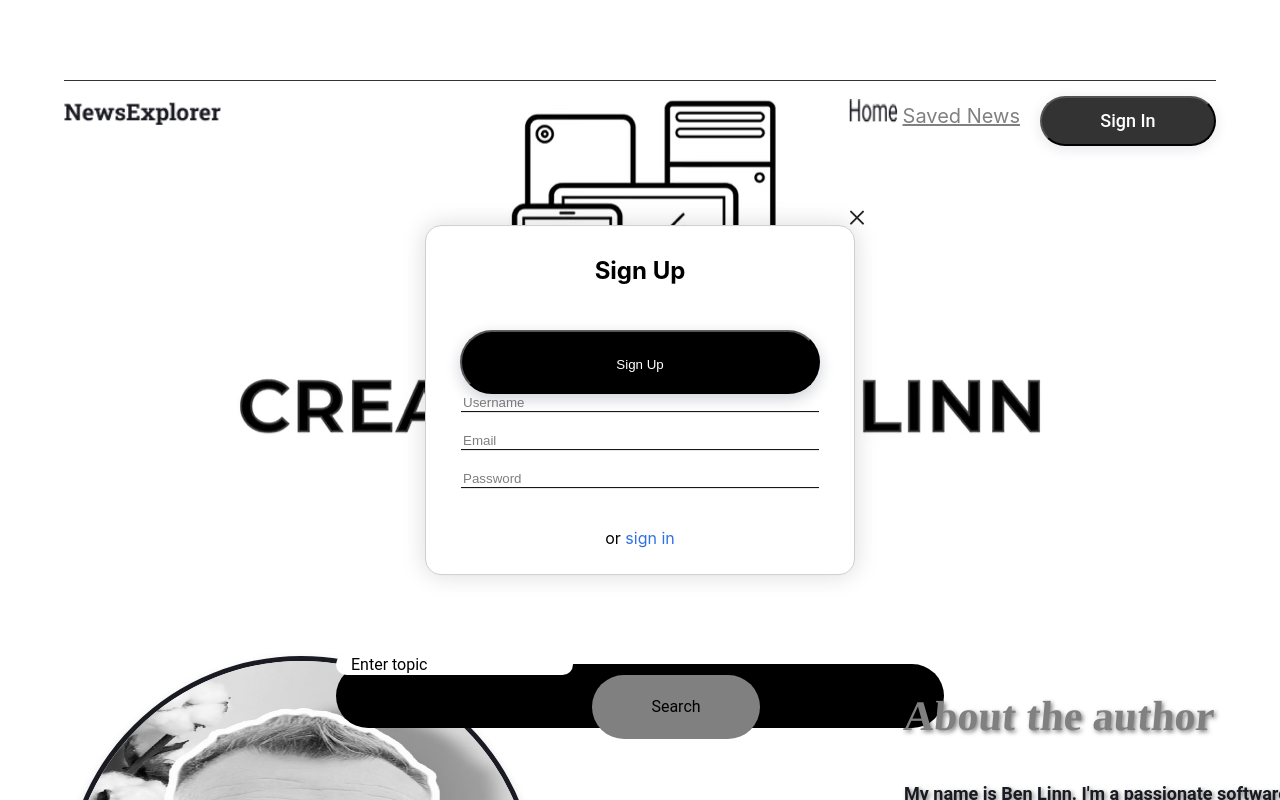
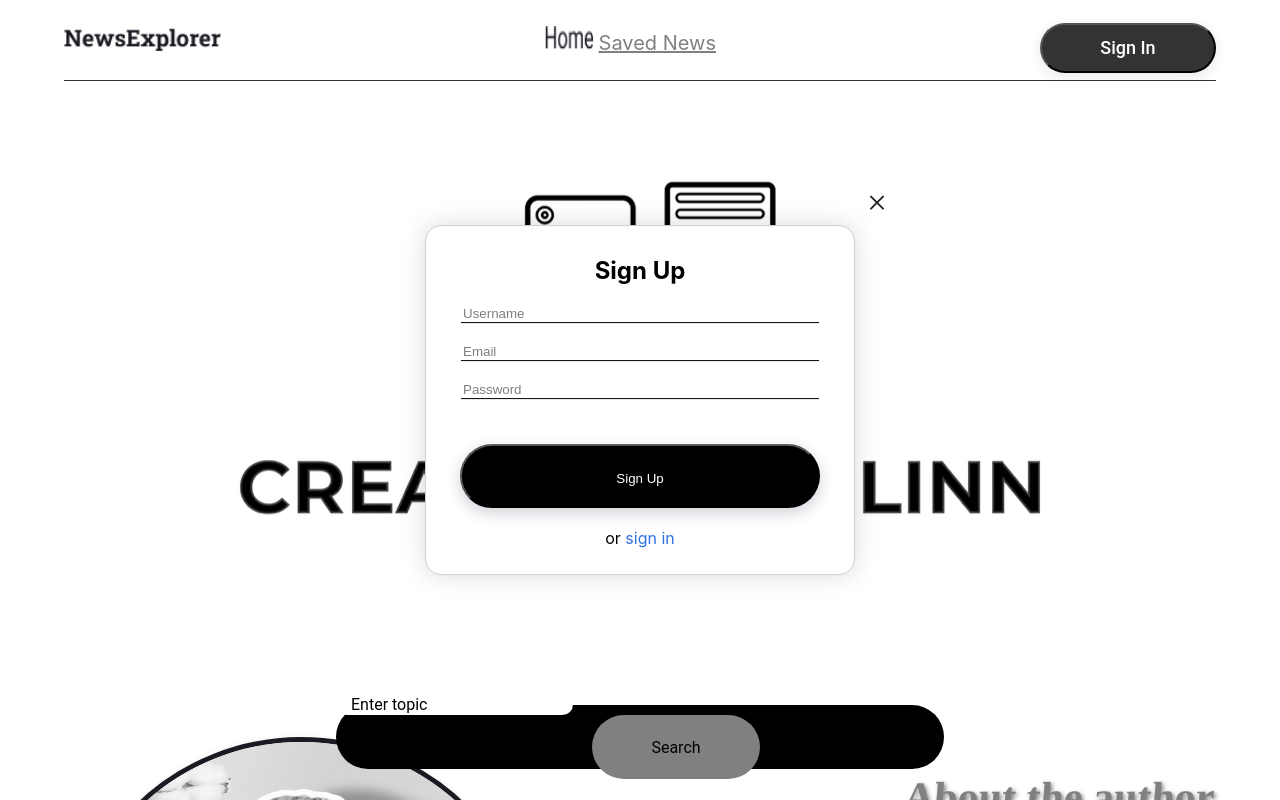
Before and after one commit to blinn26/project-name-frontend, a React (Create React App) app: page /about in a window 1280 px wide. Both pictures are taken after a click on the button "Sign In". Shown: the top 800 px of the page. Built offline with nearby package versions, Linux system fonts and the light colour scheme; no server answers.

Commit message:
save massive changes

```diff
--- a/src/components/App/App.js
+++ b/src/components/App/App.js
@@ -1,3 +1,4 @@
+// App.js
 import React, { useState } from 'react';
 import Main from '../Main/Main';
 import Header from '../Header/Header';
@@ -7,6 +8,7 @@ import About from '../About/About';
 import SignInandUpModal from '../SignInandUpModal/SignInandUpModal';
 import PageClass from '../PageClass/PageClass';
 import { Route, Routes } from 'react-router-dom';
+import Navigation from '../Navigation/Navigation';
 
 function App() {
   const [isModalOpen, setIsModalOpen] = useState(false);
@@ -35,7 +37,8 @@ function App() {
 
   return (
     <PageClass>
-      <Header handleModalOpen={handleModalOpen} />
+      <Navigation handleModalOpen={handleModalOpen} />
+      <Header />
       <Routes>
         <Route path='/' element={<Main />} />
         <Route path='/saved-news' element={<SavedNews />} />
--- a/src/components/Header/Header.css
+++ b/src/components/Header/Header.css
@@ -24,12 +24,7 @@
   justify-content: center;
 }
 
-.header__logo {
-  height: 24px;
-  width: auto;
 
-
-}
 
 .rectangle {
   width: 176px;
@@ -48,11 +43,3 @@
   justify-content: center;
   box-shadow: 0px 3px 14px 0px #0e1a391c;
 }
-
-.header__top-line {
-  height: 80px;
-  width: 100%;
-  border-bottom: 1px solid #333;
-  color: black;
-
-}
--- a/src/components/Header/Header.js
+++ b/src/components/Header/Header.js
@@ -1,23 +1,11 @@
+// Header.js
 import React from 'react';
 import SearchForm from '../SearchForm/SearchForm';
-import Navigation from '../Navigation/Navigation';
-import logo from '../images/NewsExplorer.png';
 import './Header.css';
 
-const Header = ({ onLoginClick, handleSearchSubmit, isLoggedIn, isHomeActive, handleModalOpen }) => {
+const Header = ({ handleSearchSubmit }) => {
   return (
     <header className='header'>
-      <div className='header__top-line'></div> {/* add this line */}
-      <div className='header__top'>
-        <img className='header__logo' src={logo} alt='Logo' />
-
-        <div className='header__navigation'>
-          <Navigation onLoginClick={onLoginClick} isLoggedIn={isLoggedIn} isHomeActive={isHomeActive} />
-          <button className='header__sign-in-button rectangle signIn' onClick={handleModalOpen}>
-            Sign In
-          </button>
-        </div>
-      </div>
       <div className='header__middle'>
         <SearchForm handleSearchSubmit={handleSearchSubmit} />
       </div>
--- a/src/components/ModalWithForm/ModalWithForm.css
+++ b/src/components/ModalWithForm/ModalWithForm.css
@@ -65,8 +65,8 @@
 
 .modal__button-close {
   position: absolute;
-  top: -20px;
-  right: -15px;
+  top: -35px;
+  right: -35px;
   background: url('../images/Cross.svg') center no-repeat;
   width: 24px;
   height: 23px;
--- a/src/components/ModalWithForm/ModalWithForm.js
+++ b/src/components/ModalWithForm/ModalWithForm.js
@@ -1,8 +1,8 @@
 import React from 'react';
 import './ModalWithForm.css';
 
-function ModalWithForm({ title, name, buttonText, onSubmit, children, isOpen, onClose, isValid, additionalClass }) {
-  const buttonClassName = isValid ? 'modal__button-submit modal__button-submit-valid' : 'modal__button-submit';
+function ModalWithForm({ title, name, onSubmit, children, isOpen, onClose, additionalClass }) {
+  'modal__button-submit';
 
   const handleCloseOnOverlayClick = (event) => {
     if (event.target === event.currentTarget) {
--- a/src/components/Navigation/Navigation.css
+++ b/src/components/Navigation/Navigation.css
@@ -1,8 +1,12 @@
 .navigation {
-  /* background-color: black; */
+  height: 80px;
+  width: 100%;
+  border-bottom: 1px solid #333;
+  color: black;
   display: flex;
+  align-items: center;
   justify-content: space-between;
-  align-items: center;
+  /*  background-color: #333; */
 
 }
 
@@ -38,3 +42,10 @@
   margin-right: 5px;
 
 }
+
+.navigation__logo {
+  height: 24px;
+  width: auto;
+
+
+}
--- a/src/components/Navigation/Navigation.js
+++ b/src/components/Navigation/Navigation.js
@@ -1,10 +1,13 @@
 import React from 'react';
 import './Navigation.css';
 import Home from '../images/Home.png';
+import logo from '../images/NewsExplorer.png';
 
-const Navigation = () => {
+const Navigation = ({ handleModalOpen }) => {
   return (
     <nav className='navigation'>
+      <img className='navigation__logo' src={logo} alt='Logo' />
+
       <ul className='navigation__list'>
         <li className='navigation__item'></li>
         <li className='navigation__item'>
@@ -17,6 +20,10 @@ const Navigation = () => {
         </li>
         {/* More navigation items here */}
       </ul>
+
+      <button className='header__sign-in-button rectangle signIn' onClick={handleModalOpen}>
+        Sign In
+      </button>
     </nav>
   );
 };
--- a/src/components/SignInandUpModal/SignInandUpModal.js
+++ b/src/components/SignInandUpModal/SignInandUpModal.js
@@ -71,12 +71,6 @@ function SignInandUpModal({ isOpen, onClose }) {
       onClose={onClose}
       onSubmit={handleSubmit}
       isValid>
-      <button
-        className='modal__button-submit'
-        type='Sign up'
-        disabled={!isValidEmail || (!isValidUsername && isSignUp)}>
-        {isSignUp ? 'Sign Up' : 'Sign In'}
-      </button>
       {isSignUp && (
         <input
           className={`modal__input ${!isValidUsername ? 'invalid' : ''}`}
@@ -104,6 +98,12 @@ function SignInandUpModal({ isOpen, onClose }) {
         placeholder='Password'
         required
       />
+      <button
+        className='modal__button-submit'
+        type='Sign up'
+        disabled={!isValidEmail || (!isValidUsername && isSignUp)}>
+        {isSignUp ? 'Sign Up' : 'Sign In'}
+      </button>
       <p className='modal__alternative'>
         or{' '}
         <span className='signin-link' onClick={toggleForm}>
```
